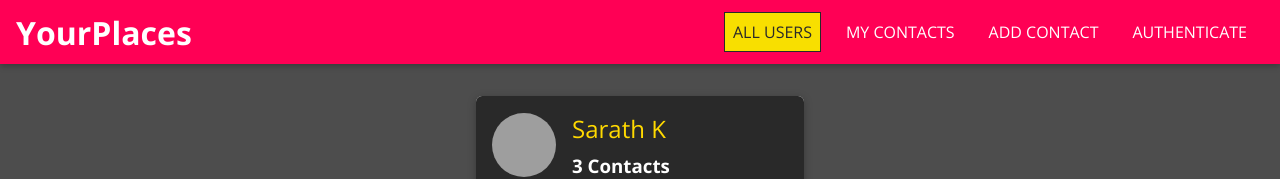
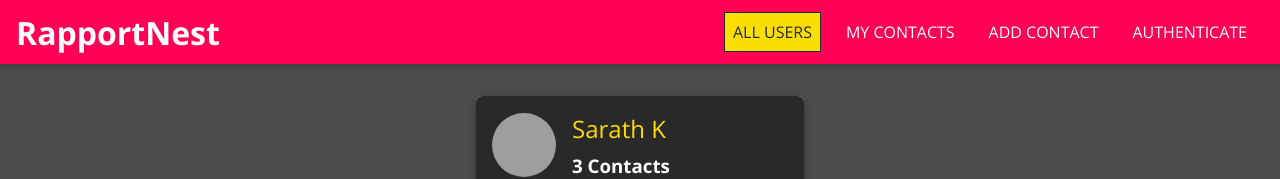
Before and after one commit to sarathk73/RapportNest, a React (Create React App) app in the folder frontend/: page / in a window 1280 px wide. Shown: the top 179 px of the page. Built offline with nearby package versions, Linux system fonts and the light colour scheme; grey boxes are pictures that could not be loaded.

Commit message:
Integrate Backdrop component into MainNavigation for drawer overlay and Added closeDrawer function to handle SideDrawer closure

```diff
--- a/frontend/src/shared/components/Navigation/MainNavigation.js
+++ b/frontend/src/shared/components/Navigation/MainNavigation.js
@@ -4,6 +4,7 @@ import { Link } from 'react-router-dom';
 import MainHeader from './MainHeader';
 import NavLinks from './NavLinks';
 import SideDrawer from './SideDrawer';
+import Backdrop from '../UIElements/Backdrop';
 import './MainNavigation.css';
 
 const MainNavigation = props => {
@@ -13,9 +14,13 @@ const MainNavigation = props => {
     setDrawerIsOpen(true);
   };
 
+  const closeDrawer = () => {
+    setDrawerIsOpen(false);
+  };
 
   return (
     <React.Fragment>
+      {drawerIsOpen && <Backdrop onClick={closeDrawer} />}
       {drawerIsOpen && (
         <SideDrawer>
           <nav className="main-navigation__drawer-nav">
@@ -30,7 +35,7 @@ const MainNavigation = props => {
           <span />
         </button>
         <h1 className="main-navigation__title">
-          <Link to="/">YourPlaces</Link>
+          <Link to="/">RapportNest</Link>
         </h1>
         <nav className="main-navigation__header-nav">
           <NavLinks />
```
